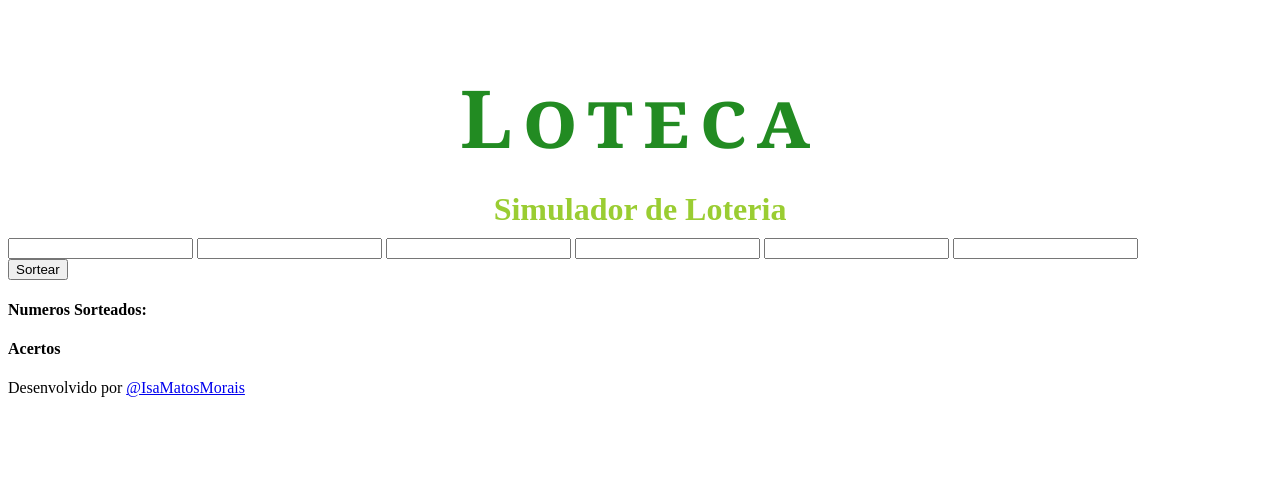
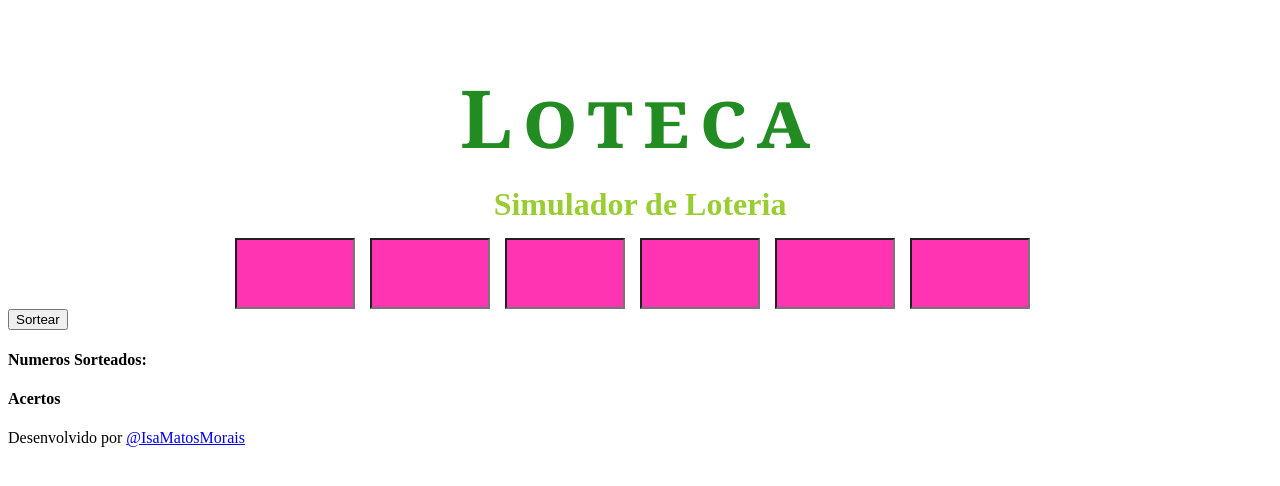
Before and after one commit to IsaMatosMorais/loteca_simulator_ia, a plain HTML site: page index.html in a window 1280 px wide. Drawn offline with Linux system fonts and the light colour scheme.

Commit message:
Alterações no input - css

```diff
--- a/estilos.css
+++ b/estilos.css
@@ -11,7 +11,7 @@ h1{
     letter-spacing: 10px;
     font-weight: bold;
     font-variant: small-caps;
-    margin-bottom: 10px;
+    margin-bottom: 5px;
 }
 h3{
     font-size: 2em;
@@ -19,5 +19,17 @@ h3{
     font-variant: normal;
     color: #9ACD32;
     margin-top: 10px;
-    margin-bottom: 10px;
+    margin-bottom: 15px;
 }
+.selecao {
+    display: flex;
+    justify-content: center;
+    align-items: center;
+
+}
+.selecao > input{
+    width: 2em;
+    font-size: 3.5em;
+    margin-right: 15px;
+    background-color: #FF34B3;
+}
```
